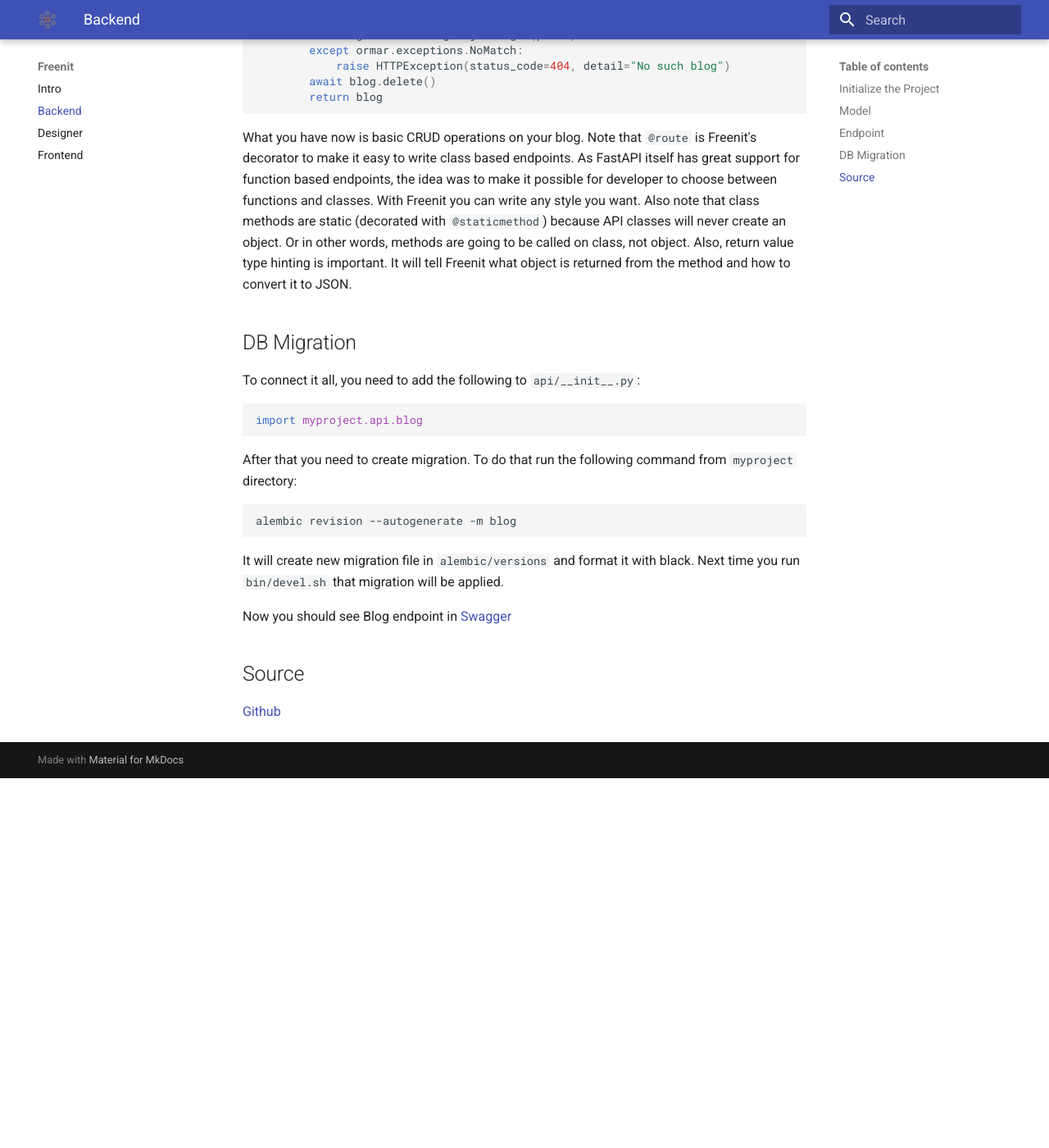
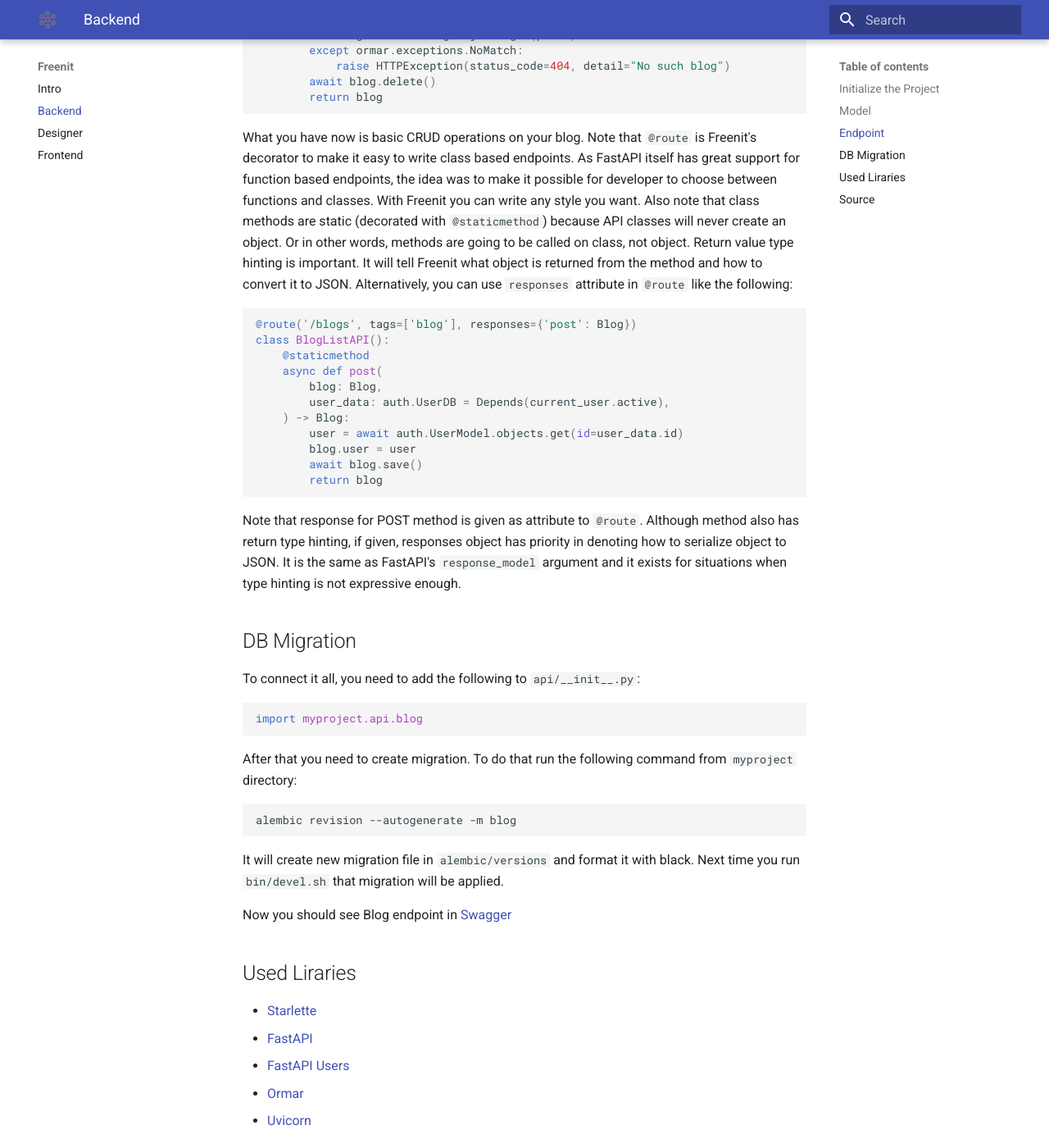
Before and after one commit to freenit-framework/doc, an MkDocs documentation site: the page built from docs/backend.md, in a window 1280 px wide and 1400 px high, scrolled down 2407 px. Shown: the whole window at 82% size. Built offline with MkDocs 1.6.1 and Material for MkDocs 9.7.7, drawn with Linux system fonts in a browser that asks for light colours; before the commit the page ends 3356 px from its top, so only the background shows below that.

Commit message:
Explain alternative parsing

````diff
--- a/docs/backend.md
+++ b/docs/backend.md
@@ -124,9 +124,29 @@ itself has great support for function based endpoints, the idea was to make
 it possible for developer to choose between functions and classes. With Freenit
 you can write any style you want. Also note that class methods are static
 (decorated with `@staticmethod`) because API classes will never create an object.
-Or in other words, methods are going to be called on class, not object.  Also,
-return value type hinting is important. It will tell Freenit what object is
-returned from the method and how to convert it to JSON.
+Or in other words, methods are going to be called on class, not object. Return
+value type hinting is important. It will tell Freenit what object is returned
+from the method and how to convert it to JSON. Alternatively, you can use
+`responses` attribute in `@route` like the following:
+```py
+@route('/blogs', tags=['blog'], responses={'post': Blog})
+class BlogListAPI():
+    @staticmethod
+    async def post(
+        blog: Blog,
+        user_data: auth.UserDB = Depends(current_user.active),
+    ) -> Blog:
+        user = await auth.UserModel.objects.get(id=user_data.id)
+        blog.user = user
+        await blog.save()
+        return blog
+
+```
+Note that response for POST method is given as attribute to `@route`. Although
+method also has return type hinting, if given, responses object has priority in
+denoting how to serialize object to JSON. It is the same as FastAPI's
+`response_model` argument and it exists for situations when type hinting is not
+expressive enough.
 
 
 ## DB Migration
@@ -145,5 +165,12 @@ black. Next time you run `bin/devel.sh` that migration will be applied.
 
 Now you should see Blog endpoint in [Swagger](http://localhost:5000/api/v1)
 
+## Used Liraries
+* [Starlette](https://www.starlette.io/)
+* [FastAPI](https://fastapi.tiangolo.com/)
+* [FastAPI Users](https://github.com/fastapi-users/fastapi-users)
+* [Ormar](https://github.com/collerek/ormar)
+* [Uvicorn](https://www.uvicorn.org/)
+
 ## Source
 [Github](https://github.com/freenit-framework/backend)
````
